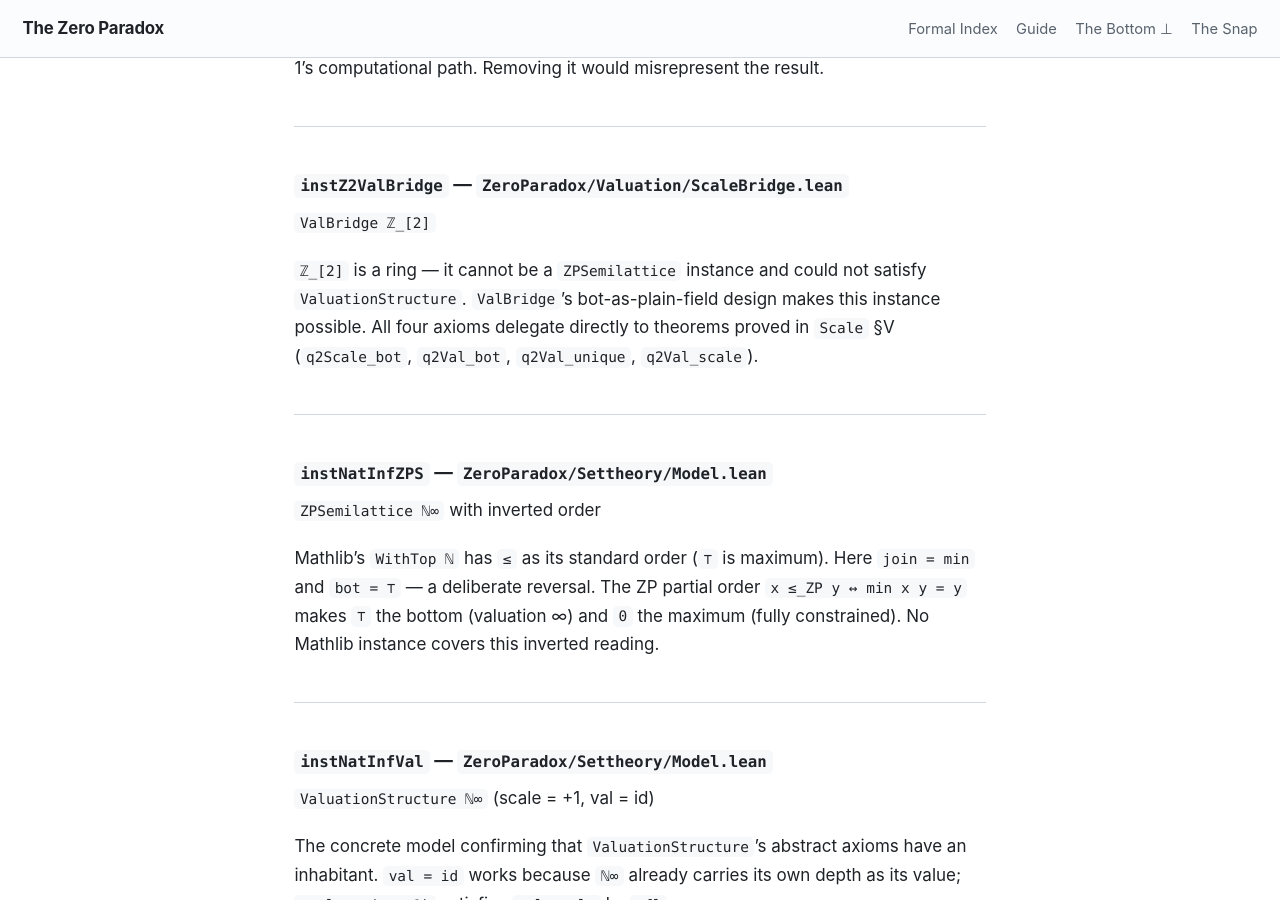
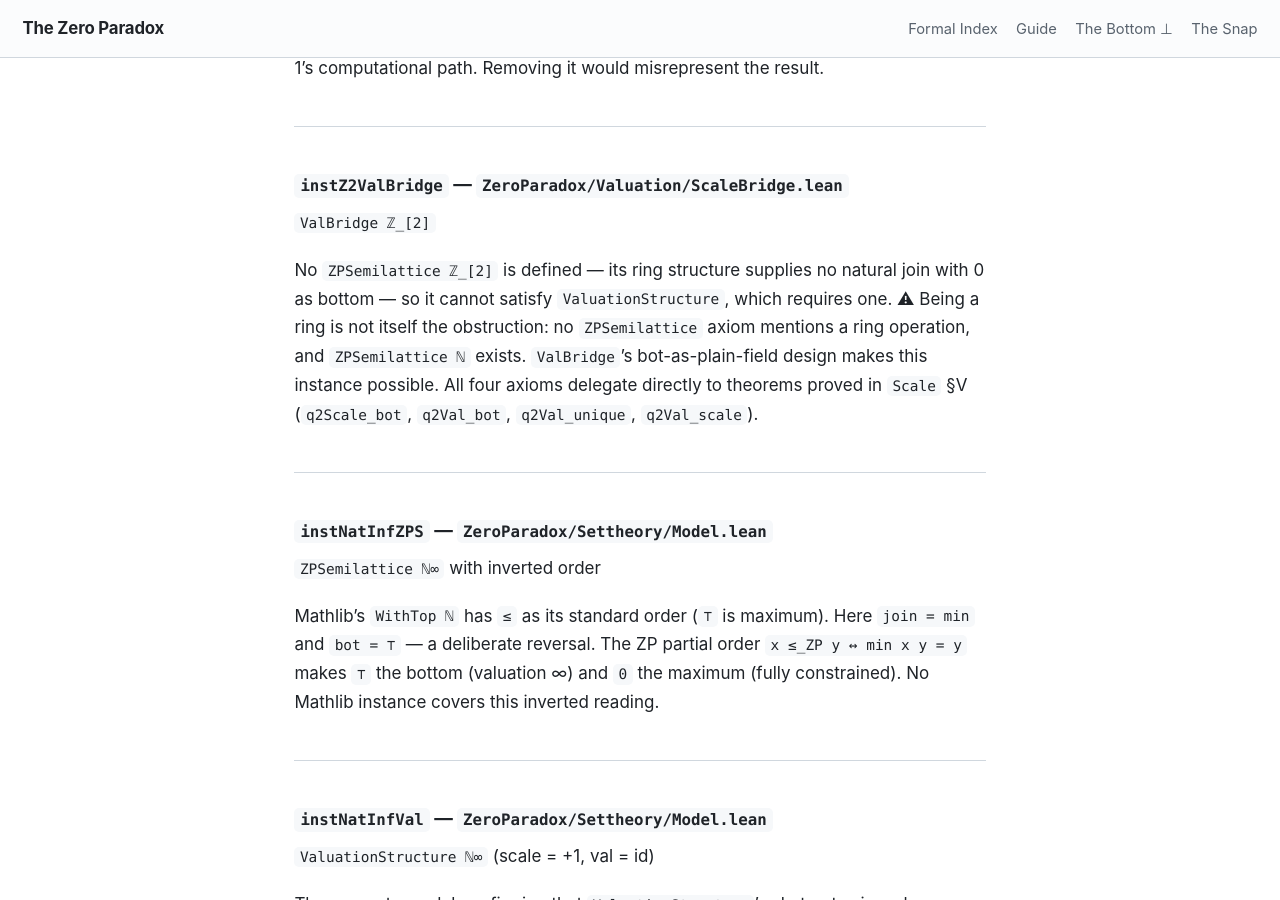
Before and after one commit to timbrigham/ZeroParadox, a Jekyll site: the page built from LEAN_CUSTOM_REGISTRY.md, in a window 1280 px wide and 900 px high, scrolled down 8933 px. Built offline with Jekyll 4.4.1, drawn with Linux system fonts in a browser that asks for light colours; our own code applies the rules of GitHub Pages for plain Markdown files.

Commit message:
A closed gap asserted open, and the locator fix that broke its own locators
The bedrock first. Scale's section five says the formal connection, a
semilattice instance on a concrete type also carrying a valuation structure, is
the remaining open gap. It is not. The natural numbers with infinity carry both,
by two instances in the set-theory model file, and that file imports this one and
says in terms that it resolves the gap. Scale's own overview agrees forty lines
earlier that the gap described there is closed. So the file asserts open and
closed about the same question, and a future agent reading the later sentence
would go and build what already exists. That block is frozen by content hash, so
the correction lands in a new block after it, which is the route the previous
commit established and measured.

Then my own damage. The previous commit corrected a line reference from
eighty-three to eighty-four and, in the same commit, inserted nine lines above
the target. The definition moved to ninety-three. So a fix for an off-by-one at
two sites produced an off-by-nine at three, and the section pointer beside it was
never right in either state. Both gates caught it and I had flagged the hazard in
their briefs before making it.

The durable fix is not a better number. Every site that survived this whole arc
intact carries no line number at all, and the two that broke were the two that
did. Names cannot go stale; a locator goes stale whenever anything above it
moves, including the edit that repairs it. All four are now name-only.

This also stops a worse outcome that was queued: the same off-by-one appears in a
build script that renders into a published PDF, and the plan was to correct it
from eighty-three to eighty-four. That would have written a number wrong by nine
into a document that cannot be withdrawn.

Two more. The pointer block cited a defect identifier that exists only in the
private ledger, so a tracked file named something no reader of the repository can
resolve; it now names the tool instead, which is tracked and does. And the custom
registry gave a reason for the two-adic integers not being a semilattice that its
own source denies twice: being a ring is not the obstruction, no axiom mentions a
ring operation, and the semilattice on the naturals exists. The conclusion was
right and the reason was a non sequitur; it now states the actual obstruction.

```diff
--- a/LEAN_CUSTOM_REGISTRY.md
+++ b/LEAN_CUSTOM_REGISTRY.md
@@ -204,7 +204,7 @@
 ### `instZ2ValBridge` — `ZeroParadox/Valuation/ScaleBridge.lean`
 `ValBridge ℤ_[2]`
 
-`ℤ_[2]` is a ring — it cannot be a `ZPSemilattice` instance and could not satisfy `ValuationStructure`. `ValBridge`'s bot-as-plain-field design makes this instance possible. All four axioms delegate directly to theorems proved in `Scale` §V (`q2Scale_bot`, `q2Val_bot`, `q2Val_unique`, `q2Val_scale`).
+No `ZPSemilattice ℤ_[2]` is defined — its ring structure supplies no natural join with 0 as bottom — so it cannot satisfy `ValuationStructure`, which requires one. ⚠ Being a ring is not itself the obstruction: no `ZPSemilattice` axiom mentions a ring operation, and `ZPSemilattice ℕ` exists. `ValBridge`'s bot-as-plain-field design makes this instance possible. All four axioms delegate directly to theorems proved in `Scale` §V (`q2Scale_bot`, `q2Val_bot`, `q2Val_unique`, `q2Val_scale`).
 
 ---
 
```
Also changed, not shown: 2 other files.
